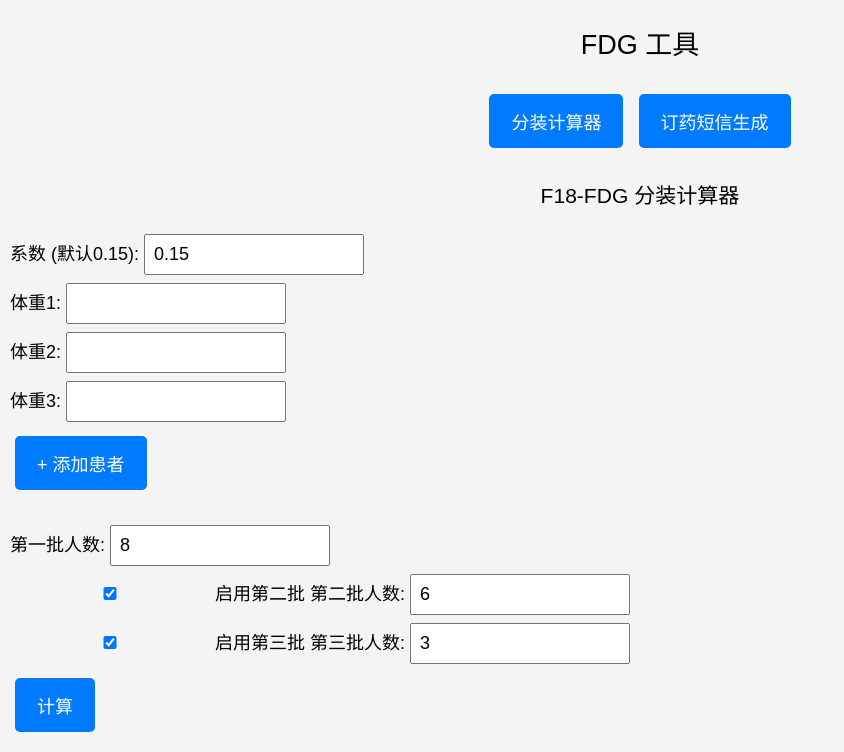
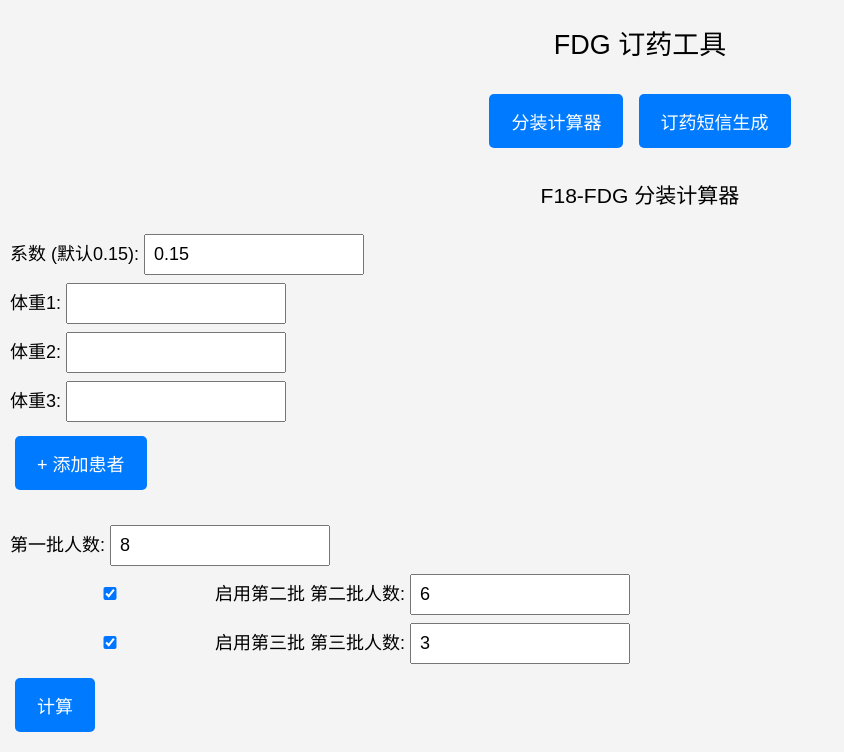
Before and after one commit to fwu0216/fdgweb, a Flask app: page / in a window 1280 px wide. Shown: the part 140-892 px from the top of the page, without its empty margins (0-844 px from the left). Run offline with Flask 3, Linux system fonts and the light colour scheme.

Commit message:
index.html

```diff
--- a/templates/index.html
+++ b/templates/index.html
@@ -1,6 +1,6 @@
 {% extends "layout.html" %}
 {% block content %}
-<h2>FDG 工具</h2>
+<h2>FDG 订药工具</h2>
 
 <div style="margin-bottom: 15px; text-align:center;">
   <button type="button" onclick="showTab('calc')">分装计算器</button>
```
